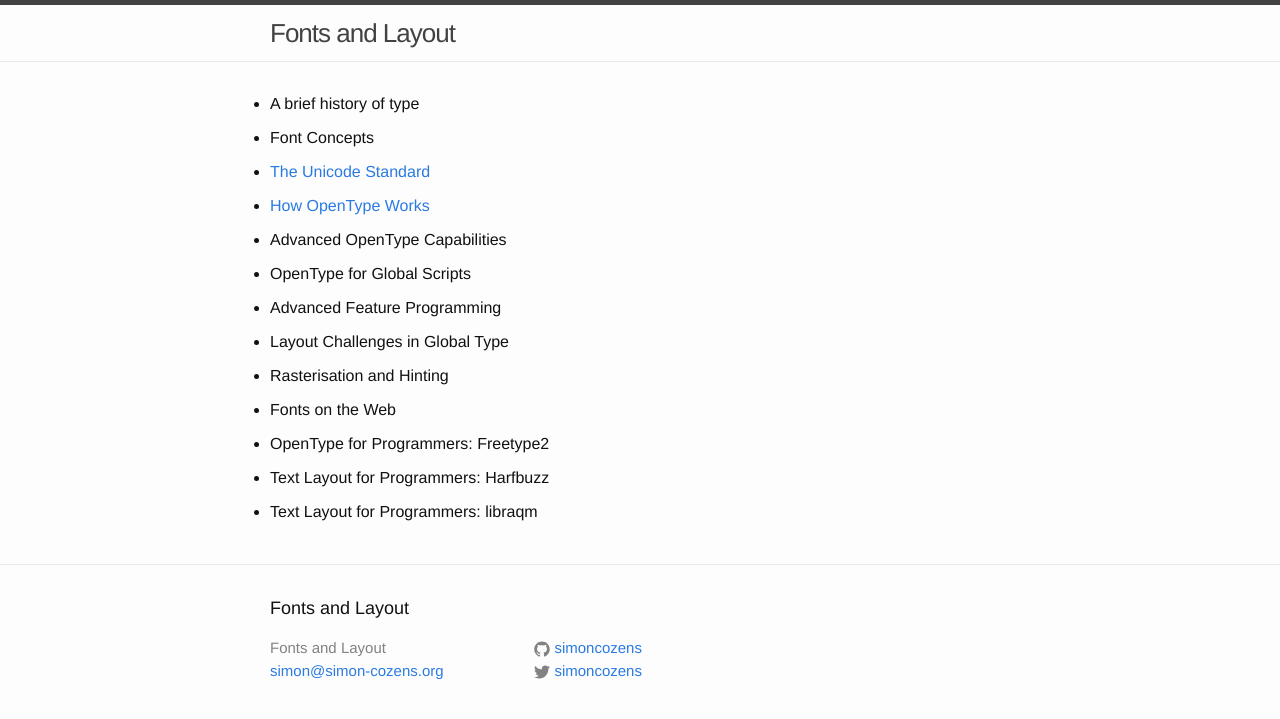
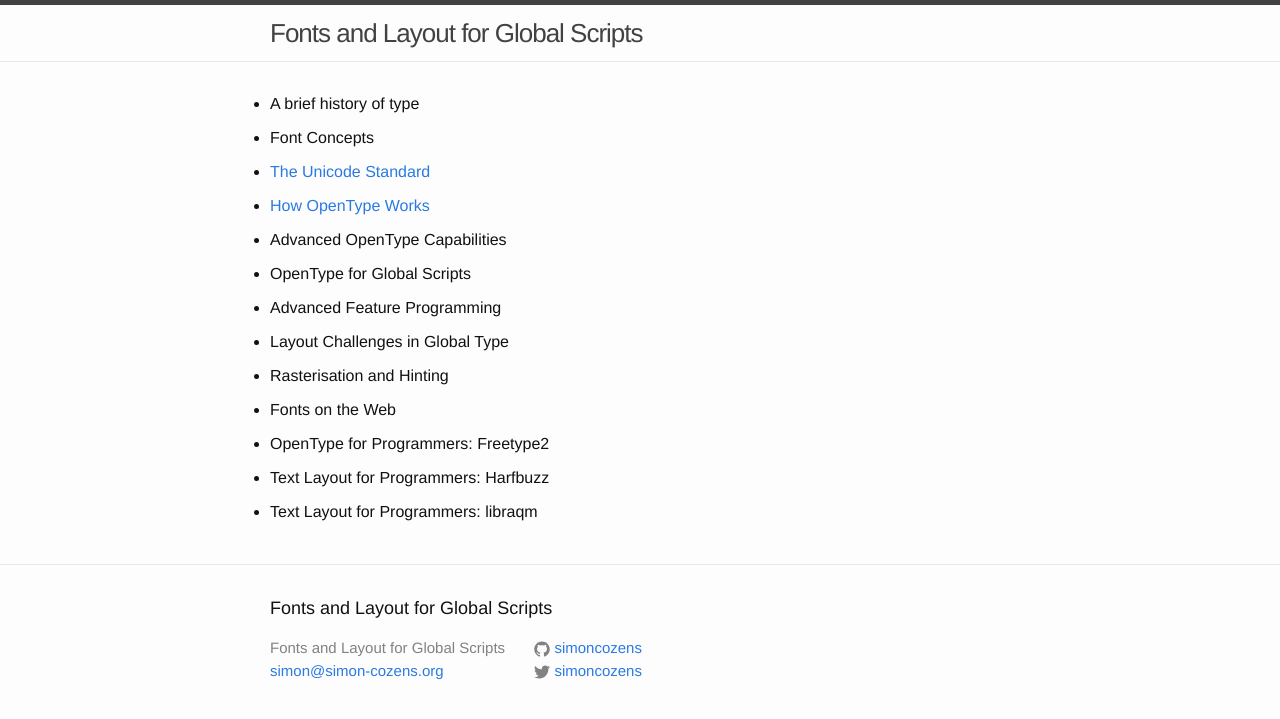
Before and after one commit to simoncozens/fonts-and-layout, a Jekyll site: the page built from index.html, in a window 1280 px wide. Shown: the top 719 px of the page. Built offline with Jekyll 4.4.1, drawn with Linux system fonts in a browser that asks for light colours.

Commit message:
Change the title to better represent what we want to major on.

```diff
--- a/_config.yml
+++ b/_config.yml
@@ -1,5 +1,5 @@
 # Site settings
-title: Fonts and Layout
+title: Fonts and Layout for Global Scripts
 email: simon@simon-cozens.org
 baseurl: "/fonts-and-layout/" # the subpath of your site, e.g. /blog/
 url: "http://simoncozens.github.io/" # the base hostname & protocol for your site
```
